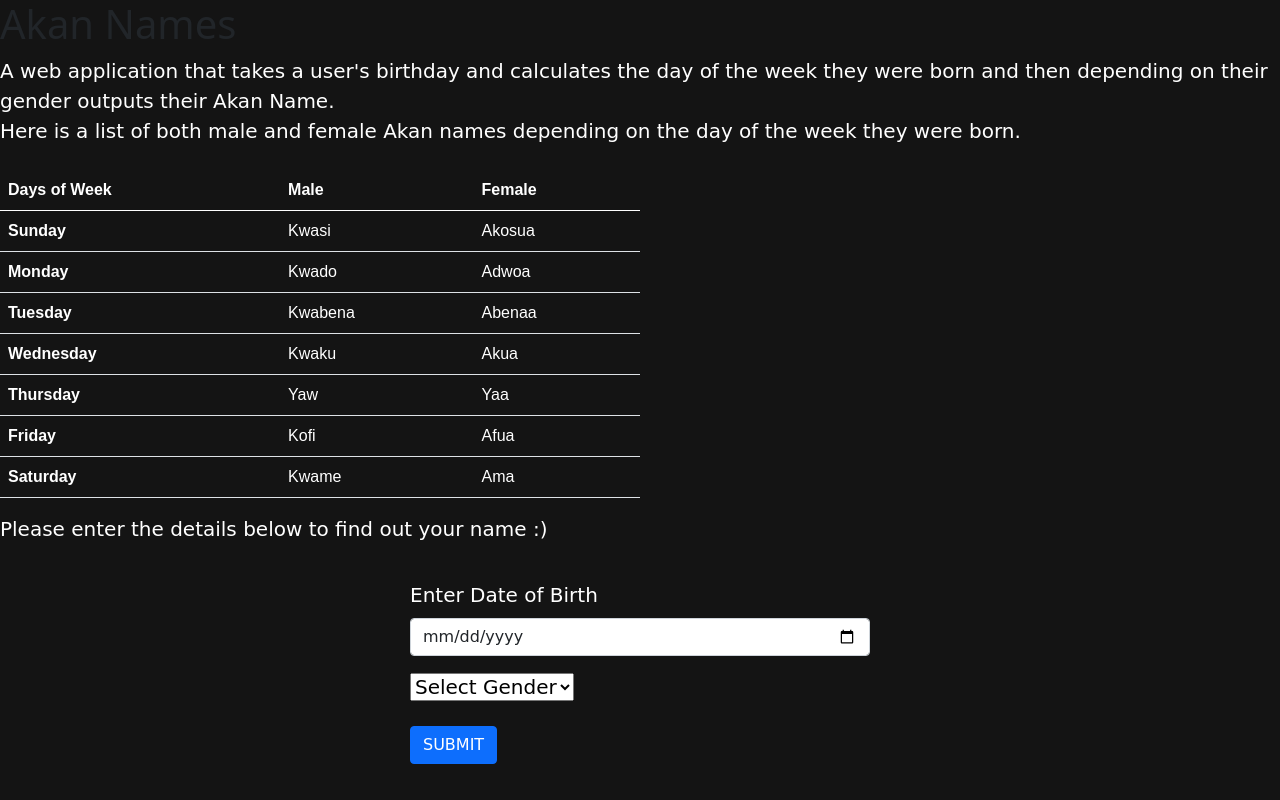
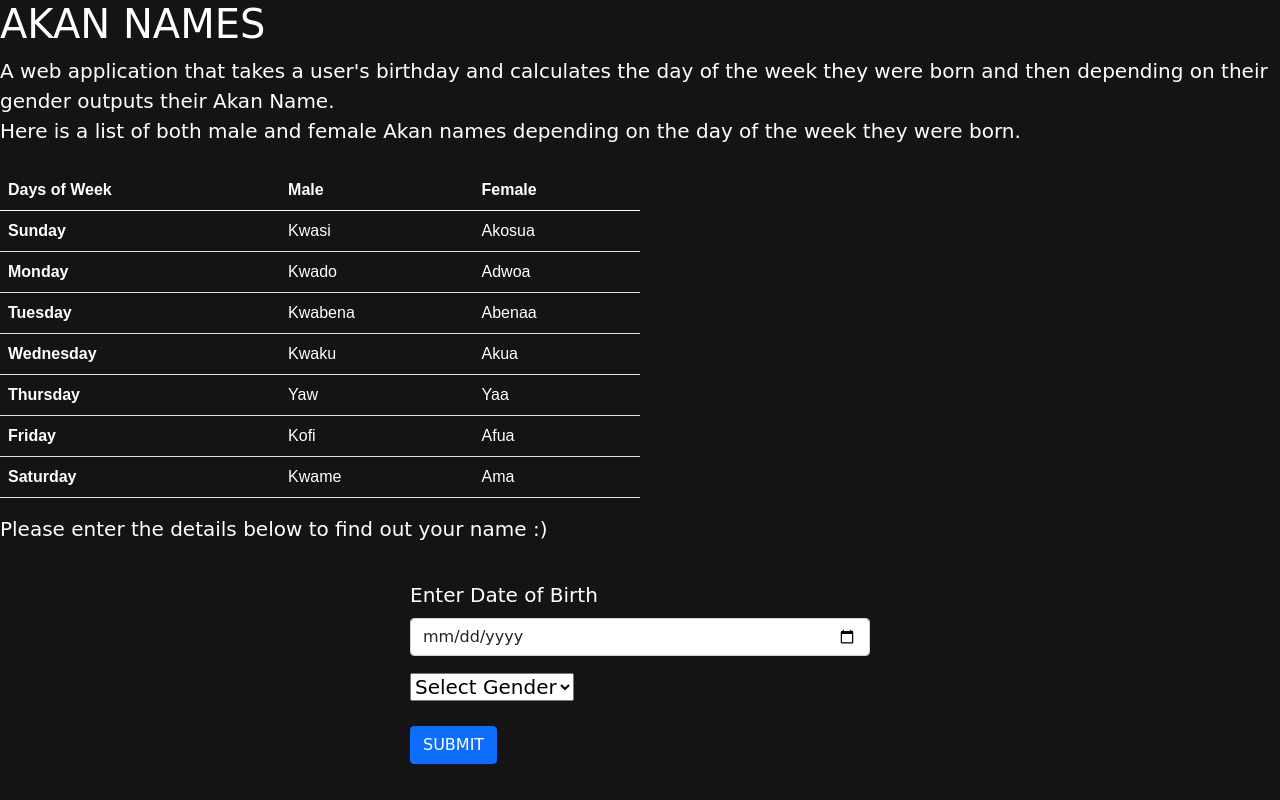
Before and after one commit to SarahKamunya/date-of-birth-app, a plain HTML site: page index.html in a window 1280 px wide. Drawn offline with nearby package versions, Linux system fonts and the light colour scheme.

Commit message:
Add changes to t1 class in stylesheet

```diff
--- a/style.css
+++ b/style.css
@@ -37,9 +37,8 @@ P{
 
 }
 
-/*.t1{
+.t1{
     color: #fff;
     text-transform: uppercase;
     font-family: cursive;
 }
-*/
```
